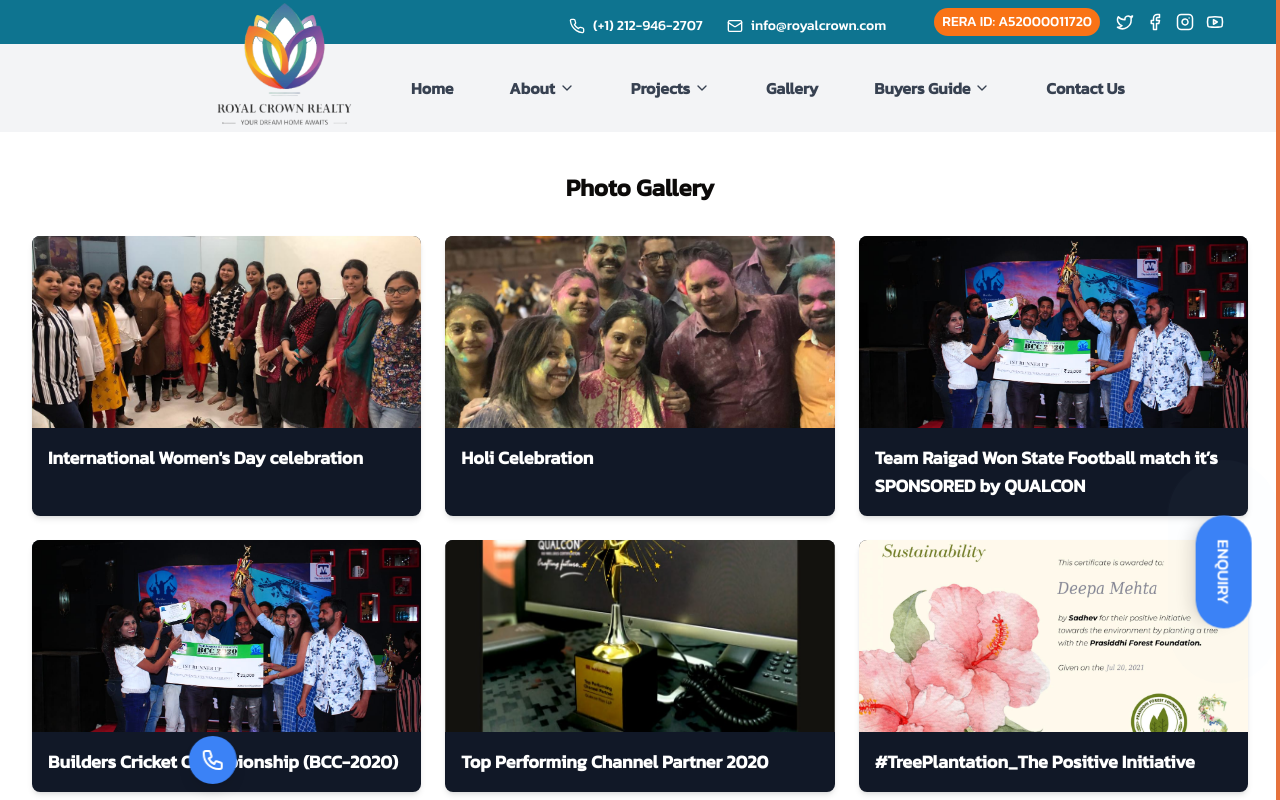
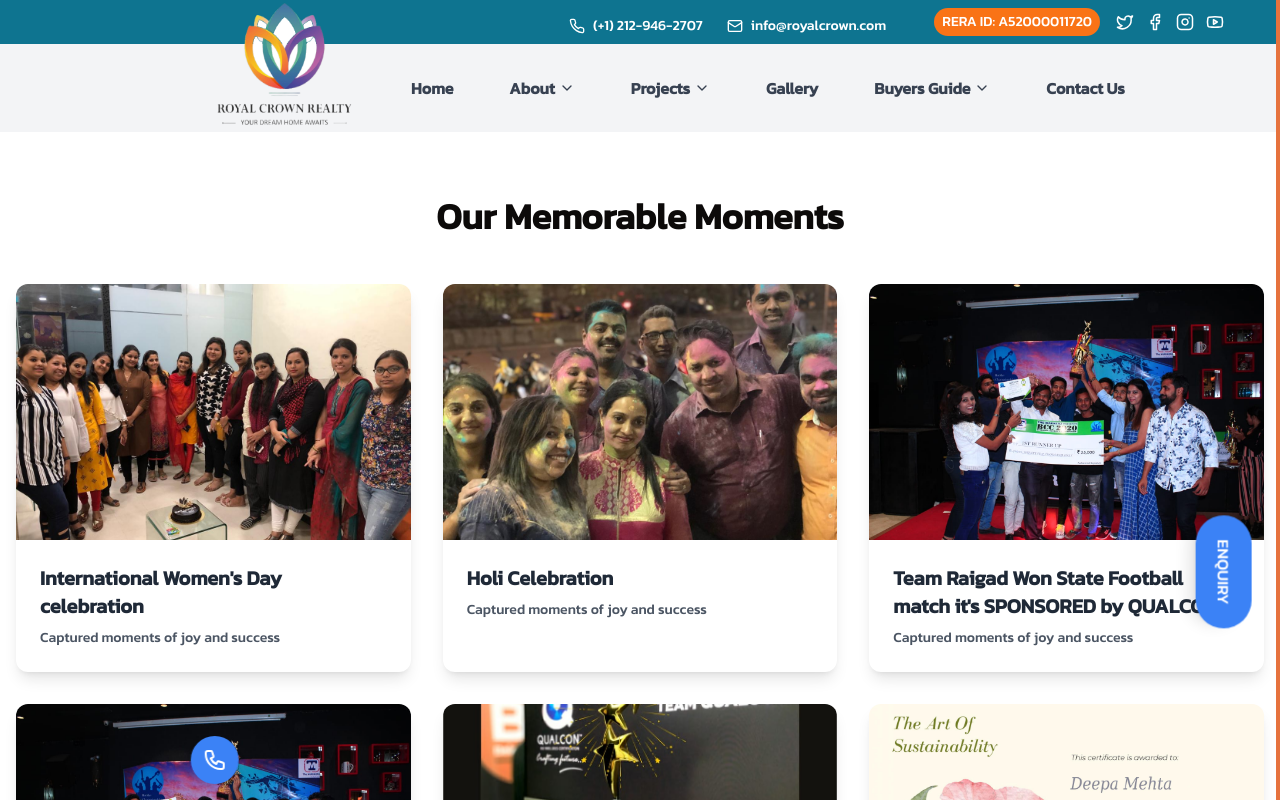
Before and after one commit to royalcrowninfra/royal, a Next.js app: page /gallery in a window 1280 px wide. Shown: the top 800 px of the page. Built offline with nearby package versions, Linux system fonts and the light colour scheme.

Commit message:
gallery updated

```diff
--- a/app/gallery/page.jsx
+++ b/app/gallery/page.jsx
@@ -1,9 +1,11 @@
-import React from 'react';
+'use client'
+import React, { useState } from 'react';
+import { motion } from 'framer-motion';
 
 const photos = [
   { src: '/images/gallery/womenDay.jpg', title: "International Women's Day celebration" },
   { src: '/images/gallery/holi.jpg', title: 'Holi Celebration' },
-  { src: '/images/gallery/championship.jpg', title: "Team Raigad Won State Football match it’s SPONSORED by QUALCON" },
+  { src: '/images/gallery/championship.jpg', title: "Team Raigad Won State Football match it's SPONSORED by QUALCON" },
   { src: '/images/gallery/championship.jpg', title: 'Builders Cricket Championship (BCC-2020)' },
   { src: '/images/gallery/topPerforming.jpg', title: 'Top Performing Channel Partner 2020' },
   { src: '/images/gallery/treePlantetion.jpg', title: '#TreePlantation_The Positive Initiative' },
@@ -13,25 +15,100 @@ const photos = [
 ];
 
 const PhotoGallery = () => {
+  const [selectedImage, setSelectedImage] = useState(null);
+
+  const containerVariants = {
+    hidden: { opacity: 0 },
+    visible: {
+      opacity: 1,
+      transition: {
+        staggerChildren: 0.1
+      }
+    }
+  };
+
+  const itemVariants = {
+    hidden: { y: 20, opacity: 0 },
+    visible: {
+      y: 0,
+      opacity: 1,
+      transition: {
+        type: "spring",
+        stiffness: 100
+      }
+    }
+  };
+
   return (
-    <div className='container mx-auto py-10'>
-      <h1 className='text-2xl font-bold text-center mb-8'>Photo Gallery</h1>
-      <div className='grid grid-cols-1 md:grid-cols-2 lg:grid-cols-3 gap-6'>
+    <div className='container mx-auto py-16 px-4'>
+      <motion.h1
+        className='text-4xl font-bold text-center mb-12 text-gradient'
+        initial={{ opacity: 0, y: -20 }}
+        animate={{ opacity: 1, y: 0 }}
+        transition={{ duration: 0.5 }}
+      >
+        Our Memorable Moments
+      </motion.h1>
+      <motion.div
+        className='grid grid-cols-1 md:grid-cols-2 lg:grid-cols-3 gap-8'
+        variants={containerVariants}
+        initial="hidden"
+        animate="visible"
+      >
         {photos.map((photo, index) => (
-          <div key={index} className='bg-gray-900 text-white rounded-lg shadow-md overflow-hidden'>
-            <div className='relative w-full h-48'>
-              <img
+          <motion.div
+            key={index}
+            className='bg-white rounded-xl shadow-lg overflow-hidden transform hover:scale-105 transition-all duration-300'
+            variants={itemVariants}
+            whileHover={{ y: -5 }}
+          >
+            <div className='relative w-full h-64 overflow-hidden'>
+              <motion.img
                 src={photo.src}
                 alt={photo.title}
-                className='w-full h-full object-cover hover:scale-105 transition-transform duration-300'
+                className='w-full h-full object-cover'
+                whileHover={{ scale: 1.1 }}
+                transition={{ duration: 0.3 }}
+                onClick={() => setSelectedImage(photo)}
               />
+              <div className='absolute inset-0 bg-black bg-opacity-40 flex items-center justify-center opacity-0 hover:opacity-100 transition-opacity duration-300'>
+                <p className='text-white text-lg font-semibold text-center px-4'>Click to enlarge</p>
+              </div>
             </div>
-            <div className='p-4'>
-              <h2 className='text-lg font-semibold'>{photo.title}</h2>
+            <div className='p-6'>
+              <h2 className='text-xl font-semibold text-gray-800 mb-2'>{photo.title}</h2>
+              <p className='text-gray-600 text-sm'>Captured moments of joy and success</p>
             </div>
-          </div>
+          </motion.div>
         ))}
-      </div>
+      </motion.div>
+
+      {selectedImage && (
+        <motion.div
+          className='fixed inset-0 bg-black bg-opacity-80 flex items-center justify-center z-50'
+          initial={{ opacity: 0 }}
+          animate={{ opacity: 1 }}
+          exit={{ opacity: 0 }}
+          onClick={() => setSelectedImage(null)}
+        >
+          <motion.img
+            src={selectedImage.src}
+            alt={selectedImage.title}
+            className='max-w-full max-h-full object-contain'
+            initial={{ scale: 0.8, opacity: 0 }}
+            animate={{ scale: 1, opacity: 1 }}
+            transition={{ duration: 0.3 }}
+          />
+          <motion.button
+            className='absolute top-4 right-4 text-white text-2xl'
+            whileHover={{ scale: 1.1 }}
+            whileTap={{ scale: 0.9 }}
+            onClick={() => setSelectedImage(null)}
+          >
+            ×
+          </motion.button>
+        </motion.div>
+      )}
     </div>
   );
 };
```
